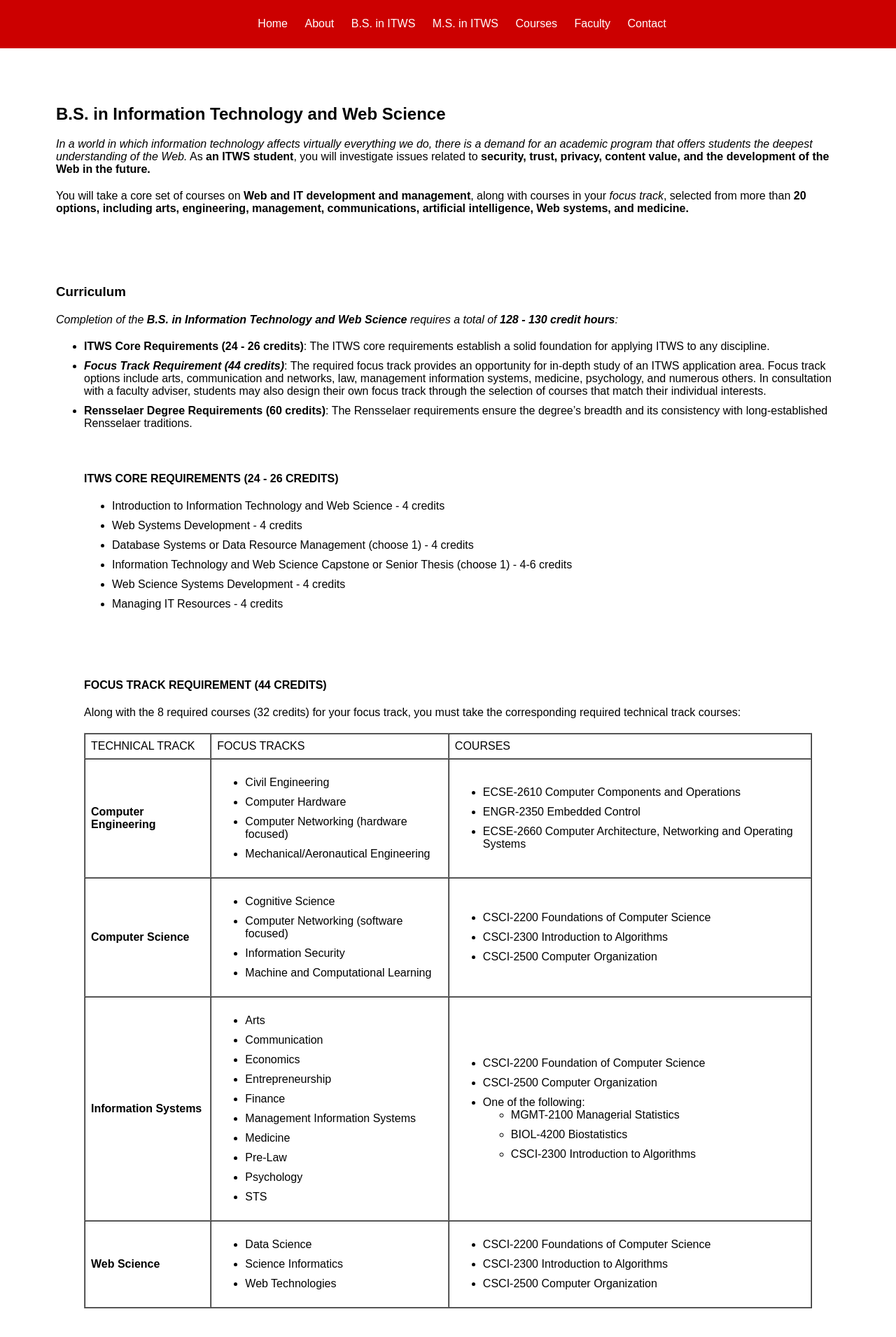
After one commit to PythonCoderAS/itws2110-sarkaa3, a PHP site: page /bs.html in a window 1280 px wide. The commit adds this page. Shown: the part 294-2204 px from the top of the page at 70% size. Run offline with PHP 8.4, Linux system fonts and the light colour scheme.

Commit message:
Add undergrad page

```diff
--- a/lab4/about.html
+++ b/lab4/about.html
@@ -15,11 +15,14 @@
     <ul>
         <li><a href="index.html">Home</a></li>
         <li><a href="about.html">About</a></li>
+        <li><a href="bs.html">B.S. in ITWS</a></li>
+        <li><a href="ms.html">M.S. in ITWS</a></li>
         <li><a href="courses.html">Courses</a></li>
         <li><a href="faculty.html">Faculty</a></li>
         <li><a href="contact.html">Contact</a></li>
     </ul>
 </nav>
+
     <section id="about">
         <h2>About the ITWS Program</h2>
         <p>Welcome to the Rensselaer Polytechnic Institute's Information Technology and Web Science program. Our program is designed to provide students with a solid foundation in information technology, web development, and related fields. We are committed to preparing the next generation of tech leaders with the skills and knowledge needed to excel in today's fast-paced digital world.</p>
--- /dev/null
+++ b/lab4/bs.html
@@ -0,0 +1,225 @@
+<!DOCTYPE html>
+<html lang="en">
+<head>
+    <meta charset="UTF-8">
+    <meta name="viewport" content="width=device-width, initial-scale=1.0">
+    <link rel="stylesheet" href="style.css">
+    <title>B.S. in Information Technology and Web Science</title>
+</head>
+<body>
+    <header>
+        <h1>RPI ITWS Program</h1>
+        <p>Empowering the Future of Information Technology</p>
+    </header>
+<nav>
+    <ul>
+        <li><a href="index.html">Home</a></li>
+        <li><a href="about.html">About</a></li>
+        <li><a href="bs.html">B.S. in ITWS</a></li>
+        <li><a href="ms.html">M.S. in ITWS</a></li>
+        <li><a href="courses.html">Courses</a></li>
+        <li><a href="faculty.html">Faculty</a></li>
+        <li><a href="contact.html">Contact</a></li>
+    </ul>
+</nav>
+
+    <section id="courses">
+    <!-- Section 1: Program Overview -->
+    <section>
+        <h2>B.S. in Information Technology and Web Science</h2>
+        <p><em>In a world in which information technology affects virtually everything we do, there is a demand for an academic program that offers students the deepest understanding of the Web.</em> As <strong>an ITWS student</strong>, you will investigate issues related to <strong>security, trust, privacy, content value, and the development of the Web in the future.</strong></p>
+
+        <p>You will take a core set of courses on <strong>Web and IT development and management</strong>, along with courses in your <em>focus track</em>, selected from more than <strong>20 options, including arts, engineering, management, communications, artificial intelligence, Web systems, and medicine.</strong></p>
+    </section>
+
+    <!-- Section 2: Curriculum Details -->
+    <section>
+        <h3>Curriculum</h3>
+
+        <p><em>Completion of the <strong>B.S. in Information Technology and Web Science</strong> requires a total of <strong>128 - 130 credit hours</strong>:</em></p>
+
+        <ul>
+            <li><strong>ITWS Core Requirements (24 - 26 credits)</strong>: The ITWS core requirements establish a solid foundation for applying ITWS to any discipline.</li>
+            <li><em><strong>Focus Track Requirement (44 credits)</strong></em>: The required focus track provides an opportunity for in-depth study of an ITWS application area. Focus track options include arts, communication and networks, law, management information systems, medicine, psychology, and numerous others. In consultation with a faculty adviser, students may also design their own focus track through the selection of courses that match their individual interests.</li>
+            <li><strong>Rensselaer Degree Requirements (60 credits)</strong>: The Rensselaer requirements ensure the degree’s breadth and its consistency with long-established Rensselaer traditions.</li>
+        </ul>
+                <!-- Section 2.1: ITWS Core Requirements -->
+                <section>
+                    <h4>ITWS CORE REQUIREMENTS (24 - 26 CREDITS)</h4>
+                    <ul>
+                        <li>Introduction to Information Technology and Web Science - 4 credits</li>
+                        <li>Web Systems Development - 4 credits</li>
+                        <li>Database Systems or Data Resource Management (choose 1) - 4 credits</li>
+                        <li>Information Technology and Web Science Capstone or Senior Thesis (choose 1) - 4-6 credits</li>
+                        <li>Web Science Systems Development - 4 credits</li>
+                        <li>Managing IT Resources - 4 credits</li>
+                    </ul>
+                </section>
+                <section>
+                    <h4>FOCUS TRACK REQUIREMENT (44 CREDITS)</h4>
+                    <p>Along with the 8 required courses (32 credits) for your focus track, you must take the corresponding required technical track courses:</p>
+                    <table border="1" cellpadding="8" cellspacing="0">
+                        <tbody>
+                        <tr>
+                        <td>TECHNICAL TRACK</td>
+                        <td>FOCUS TRACKS</td>
+                        <td>COURSES</td>
+                        </tr>
+                        <tr>
+                        <td><strong>Computer Engineering</strong></td>
+                        <td>
+                        <ul>
+                        <li>Civil Engineering</li>
+                        <li>Computer Hardware</li>
+                        <li>Computer Networking (hardware focused)</li>
+                        <li>Mechanical/Aeronautical Engineering</li>
+                        </ul>
+                        </td>
+                        <td>
+                        <ul>
+                        <li>ECSE-2610 Computer Components and Operations</li>
+                        <li>ENGR-2350 Embedded Control</li>
+                        <li>ECSE-2660 Computer Architecture, Networking and Operating Systems</li>
+                        </ul>
+                        </td>
+                        </tr>
+                        <tr>
+                        <td><strong>Computer Science</strong></td>
+                        <td>
+                        <ul>
+                        <li>Cognitive Science</li>
+                        <li>Computer Networking (software focused)</li>
+                        <li>Information Security</li>
+                        <li>Machine and Computational Learning</li>
+                        </ul>
+                        </td>
+                        <td>
+                        <ul>
+                        <li>CSCI-2200 Foundations of Computer Science</li>
+                        <li>CSCI-2300 Introduction to Algorithms</li>
+                        <li>CSCI-2500 Computer Organization</li>
+                        </ul>
+                        </td>
+                        </tr>
+                        <tr>
+                        <td><strong>Information Systems</strong></td>
+                        <td>
+                        <ul>
+                        <li>Arts</li>
+                        <li>Communication</li>
+                        <li>Economics</li>
+                        <li>Entrepreneurship</li>
+                        <li>Finance</li>
+                        <li>Management Information Systems</li>
+                        <li>Medicine</li>
+                        <li>Pre-Law</li>
+                        <li>Psychology</li>
+                        <li>STS</li>
+                        </ul>
+                        </td>
+                        <td>
+                        <ul>
+                        <li>CSCI-2200 Foundation of Computer Science</li>
+                        <li>CSCI-2500 Computer Organization</li>
+                        <li>One of the following:
+                        <ul>
+                        <li>MGMT-2100 Managerial Statistics</li>
+                        <li>BIOL-4200 Biostatistics</li>
+                        <li>
+                        <div>CSCI-2300 Introduction to Algorithms<span id="cke_bm_151E" style="display: none;"> </span></div>
+                        </li>
+                        </ul>
+                        </li>
+                        </ul>
+                        </td>
+                        </tr>
+                        <tr>
+                        <td><strong>Web Science</strong></td>
+                        <td>
+                        <ul>
+                        <li>Data Science</li>
+                        <li>Science Informatics</li>
+                        <li>Web Technologies</li>
+                        </ul>
+                        </td>
+                        <td>
+                        <ul>
+                        <li>CSCI-2200 Foundations of Computer Science</li>
+                        <li>CSCI-2300 Introduction to Algorithms</li>
+                        <li>CSCI-2500 Computer Organization</li>
+                        </ul>
+                        </td>
+                        </tr>
+                        </tbody>
+                        </table>
+                </section>
+                        <!-- Section 2.3: RENSSELAER DEGREE REQUIREMENTS -->
+        <section>
+            <h4>RENSSELAER DEGREE REQUIREMENTS (60 CREDITS)</h4>
+            <h5>Math/Science Requirements (24 credits)</h5>
+            <ul>
+                <li>Calculus 1 - 4 credits</li>
+                <li>Math Elective - 4 credits</li>
+                <li>Computer Science 1 - 4 credits</li>
+                <li>Data Structures - 4 credits</li>
+                <li>Physical Science Elective - 4 credits</li>
+                <li>Life Science Elective - 4 credits</li>
+            </ul>
+            <h5>Humanities, Arts and Social Science Requirements (24 credits)</h5>
+            <ul>
+                <li>IT and Society - 4 credits</li>
+                <li>Intro to Human-Computer Interaction - 4 credits</li>
+                <li>Humanities Elective - 4 credits</li>
+                <li>Social Science Elective - 4 credits</li>
+                <li>2 HASS Electives - 8 credits</li>
+            </ul>
+            <h5>Free Elective Requirement (12 credits)</h5>
+            <ul>
+                <li>3 Free Electives - 12 credits</li>
+            </ul>
+        </section>
+                <!-- Section 2.4: Arch Information -->
+                <section>
+                    <h4>Arch</h4>
+                    <p>The Arch is a unique approach to education that provides flexibility in the semester schedule, allowing students to pursue professional and personal development opportunities that prepare them to meet the multifaceted challenges of the 21st century. The Arch is a requirement of the Rensselaer curriculum.</p>
+                    <p><strong>Summer Here</strong><br>During The Arch, students remain on campus for the summer after their sophomore year, taking junior-level classes, and receive focused attention from professors at this pivotal point in their academic progression.</p>
+                    <p><strong>The World Away</strong><br>Then, students leave the Troy campus for a semester during the traditional junior year—either fall or spring—to pursue their passions in the form of co-ops, internships, civic engagement, research, or international experiences. Students who pursue these opportunities during their academic career are better prepared for future professional careers and graduate school.</p>
+                    <p>For more information regarding the Arch, please visit <a href="https://info.rpi.edu/the-arch">https://info.rpi.edu/the-arch</a></p>
+                </section>
+    </section>
+        <section>
+            <h3>Program Outcome</h3>
+            <p>Students who successfully complete this program will be able to demonstrate:</p>
+            <ul>
+                <li>Skill in core information technology and web science development methods</li>
+                <li>Foundation skill and knowledge in engineering and/or computer science core</li>
+                <li>Knowledge of the management concerns for the effective use of (especially web) technology</li>
+                <li>An ability to be creative and use well-developed problem-solving skills</li>
+                <li>Communication, leadership skills, and ability to work in teams</li>
+                <li>Knowledge of the social, legal, and ethical issues in employing technology around the world</li>
+                <li>An ability to recognize and respond to human-computer interaction issues to make technology more usable</li>
+                <li>Broad knowledge of science, humanities, and/or business topical courses</li>
+                <li>Application expertise through completion of a chosen focus track</li>
+                <li>An ability to complete the culminating experience designed to prepare graduates for both acceptance into graduate study programs and/or direct entry into ITWS careers</li>
+            </ul>
+        </section>
+    </section>
+    <!-- Section: ITWS Minor Information -->
+<section>
+    <h2>ITWS Minor</h2>
+    <p>The ITWS minor requires a minimum of 16 credit hours that must be approved by the minor advisor in ITWS.</p>
+    <h3>REQUIREMENTS</h3>
+    <ul>
+        <li>ITWS-1100 Introduction to ITWS</li>
+        <li>ITWS/IHSS-1220 IT and Society</li>
+        <li>ITWS-2110 Web Systems Development (<em>CSCI 1200 Data Structures</em> is a pre-requisite for ITWS-2110)</li>
+        <li>ITWS-4310 Managing IT Resources<sup>1</sup></li>
+    </ul>
+    <p><sup>1</sup> MGMT Majors only – Take ITWS-4100 Information Technology and Web Science Capstone or other course as approved by faculty advisor.</p>
+</section>
+
+    <footer>
+        <p>&copy; 2023 Rensselaer Polytechnic Institute</p>
+    </footer>
+</body>
+</html>
--- a/lab4/contact.html
+++ b/lab4/contact.html
@@ -15,11 +15,14 @@
     <ul>
         <li><a href="index.html">Home</a></li>
         <li><a href="about.html">About</a></li>
+        <li><a href="bs.html">B.S. in ITWS</a></li>
+        <li><a href="ms.html">M.S. in ITWS</a></li>
         <li><a href="courses.html">Courses</a></li>
         <li><a href="faculty.html">Faculty</a></li>
         <li><a href="contact.html">Contact</a></li>
     </ul>
 </nav>
+
     <section id="contact">
         <h2>Contact Us</h2>
         <p>If you have any questions or need more information, feel free to contact us:</p>
--- a/lab4/courses.html
+++ b/lab4/courses.html
@@ -15,11 +15,14 @@
     <ul>
         <li><a href="index.html">Home</a></li>
         <li><a href="about.html">About</a></li>
+        <li><a href="bs.html">B.S. in ITWS</a></li>
+        <li><a href="ms.html">M.S. in ITWS</a></li>
         <li><a href="courses.html">Courses</a></li>
         <li><a href="faculty.html">Faculty</a></li>
         <li><a href="contact.html">Contact</a></li>
     </ul>
 </nav>
+
     <section id="courses">
         <h2>Our Courses</h2>
         <p>Explore the courses offered in the Information Technology and Web Science program:</p>
--- a/lab4/faculty.html
+++ b/lab4/faculty.html
@@ -15,11 +15,14 @@
     <ul>
         <li><a href="index.html">Home</a></li>
         <li><a href="about.html">About</a></li>
+        <li><a href="bs.html">B.S. in ITWS</a></li>
+        <li><a href="ms.html">M.S. in ITWS</a></li>
         <li><a href="courses.html">Courses</a></li>
         <li><a href="faculty.html">Faculty</a></li>
         <li><a href="contact.html">Contact</a></li>
     </ul>
 </nav>
+
     <section id="faculty">
         <h2>Our Faculty</h2>
         <p>Meet our experienced faculty members who are dedicated to your academic and professional growth.</p>
--- a/lab4/style.css
+++ b/lab4/style.css
@@ -198,3 +198,13 @@ header p {
     display: flex;
     justify-content: space-between;
 }
+
+/* Add spacing between different heading levels and paragraphs */
+h1, h2, h3, p {
+    margin-bottom: 20px;
+}
+
+/* Add spacing between list items */
+ul li {
+    margin-bottom: 10px;
+}
```
Also changed, not shown: lab4/index.html (+12 -20 lines), lab4/readme.md. Lines whose indentation alone changed are shown as unchanged.
